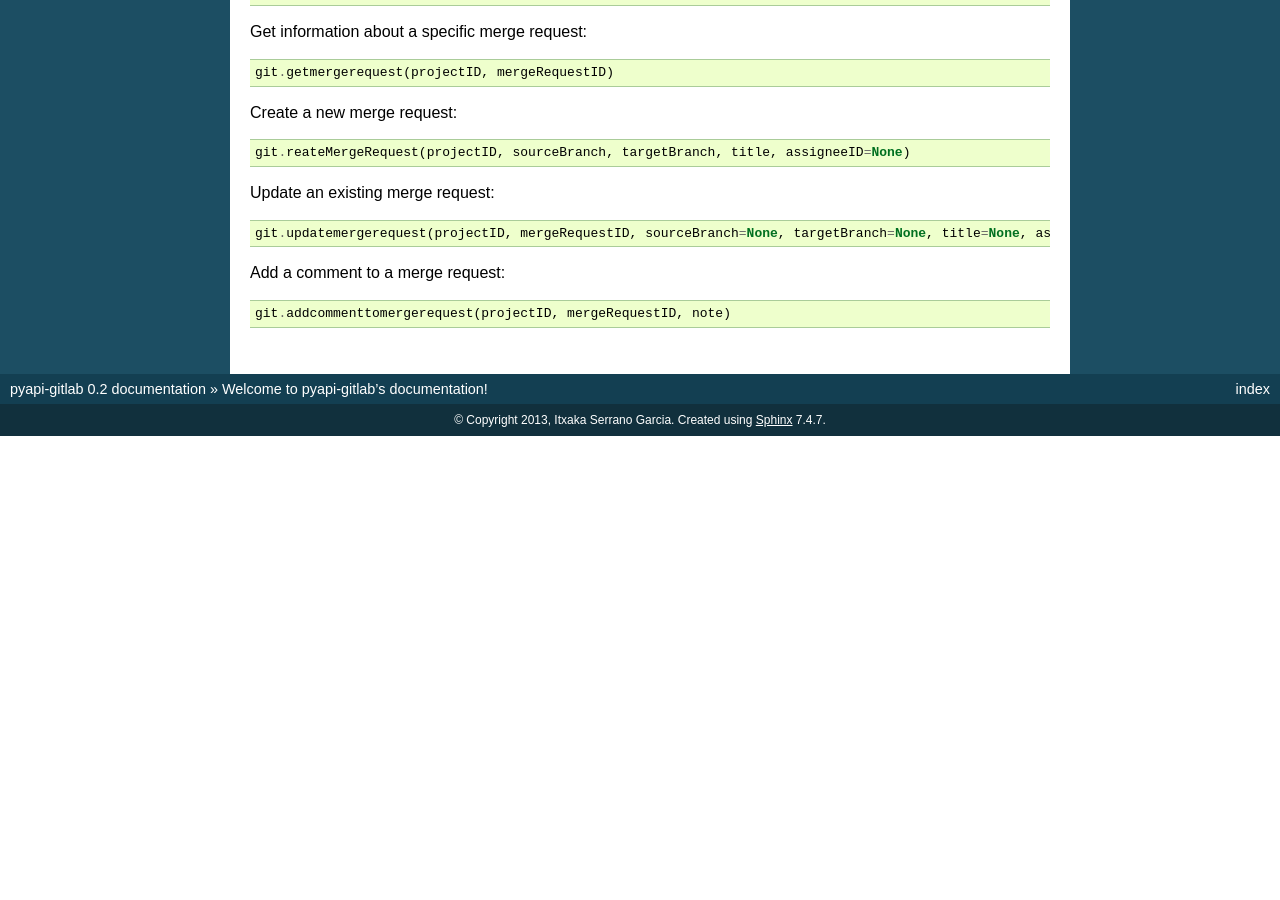
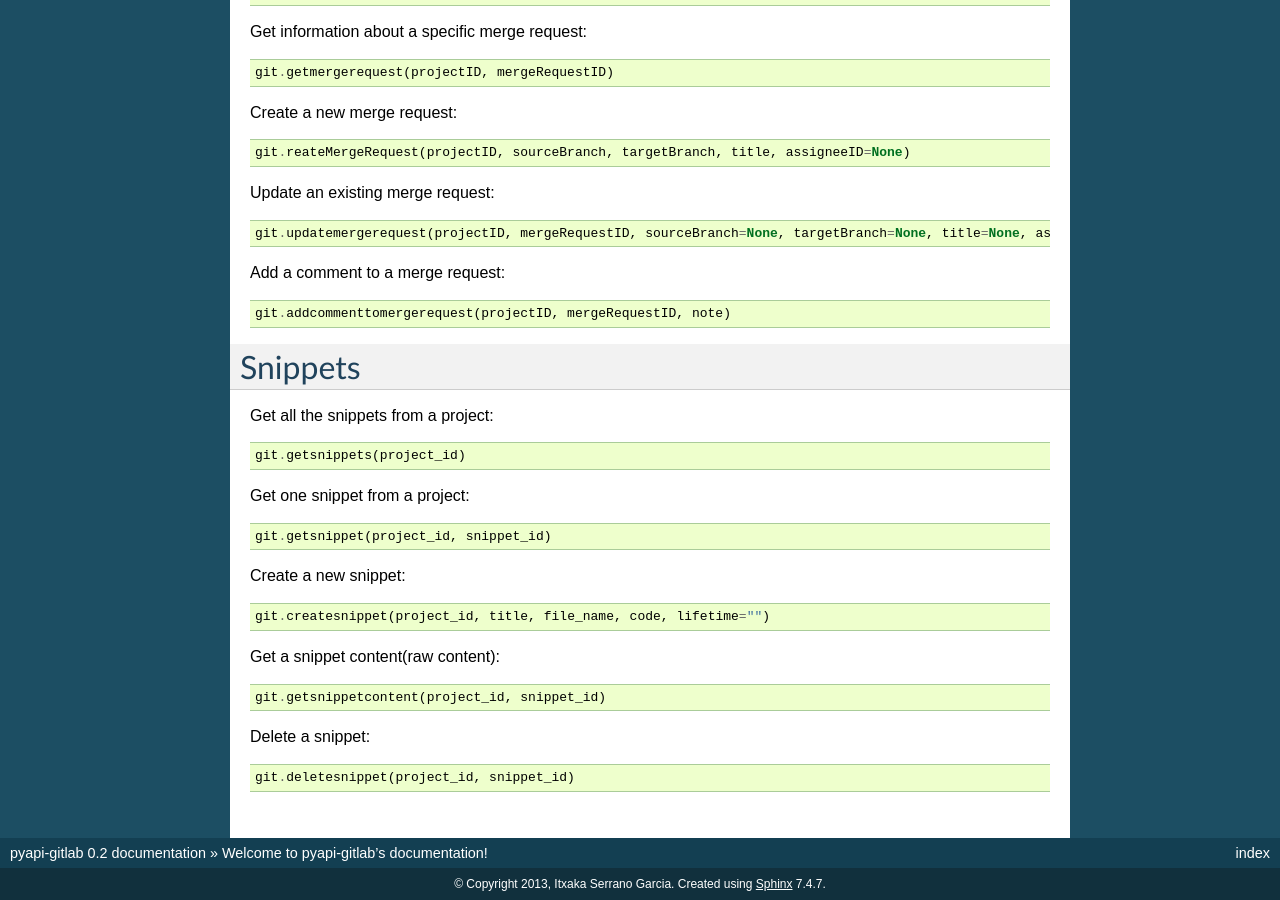
Before and after one commit to pyapi-gitlab/pyapi-gitlab, a Sphinx documentation site: the page built from docs/index.rst, in a window 1280 px wide and 900 px high, scrolled down 6868 px. Built offline with Sphinx 7.4.7, drawn with Linux system fonts in a browser that asks for light colours; before the commit the page ends 7304 px from its top, so only the background shows below that.

Commit message:
updated docs, added snippets, closes #21

```diff
--- a/docs/index.rst
+++ b/docs/index.rst
@@ -375,3 +375,26 @@ Update an existing merge request::
 Add a comment to a merge request::
 
     git.addcommenttomergerequest(projectID, mergeRequestID, note)
+
+Snippets
+==========
+
+Get all the snippets from a project::
+
+    git.getsnippets(project_id)
+
+Get one snippet from a project::
+
+    git.getsnippet(project_id, snippet_id)
+
+Create a new snippet::
+
+    git.createsnippet(project_id, title, file_name, code, lifetime="")
+
+Get a snippet content(raw content)::
+
+    git.getsnippetcontent(project_id, snippet_id)
+
+Delete a snippet::
+
+    git.deletesnippet(project_id, snippet_id)
```
